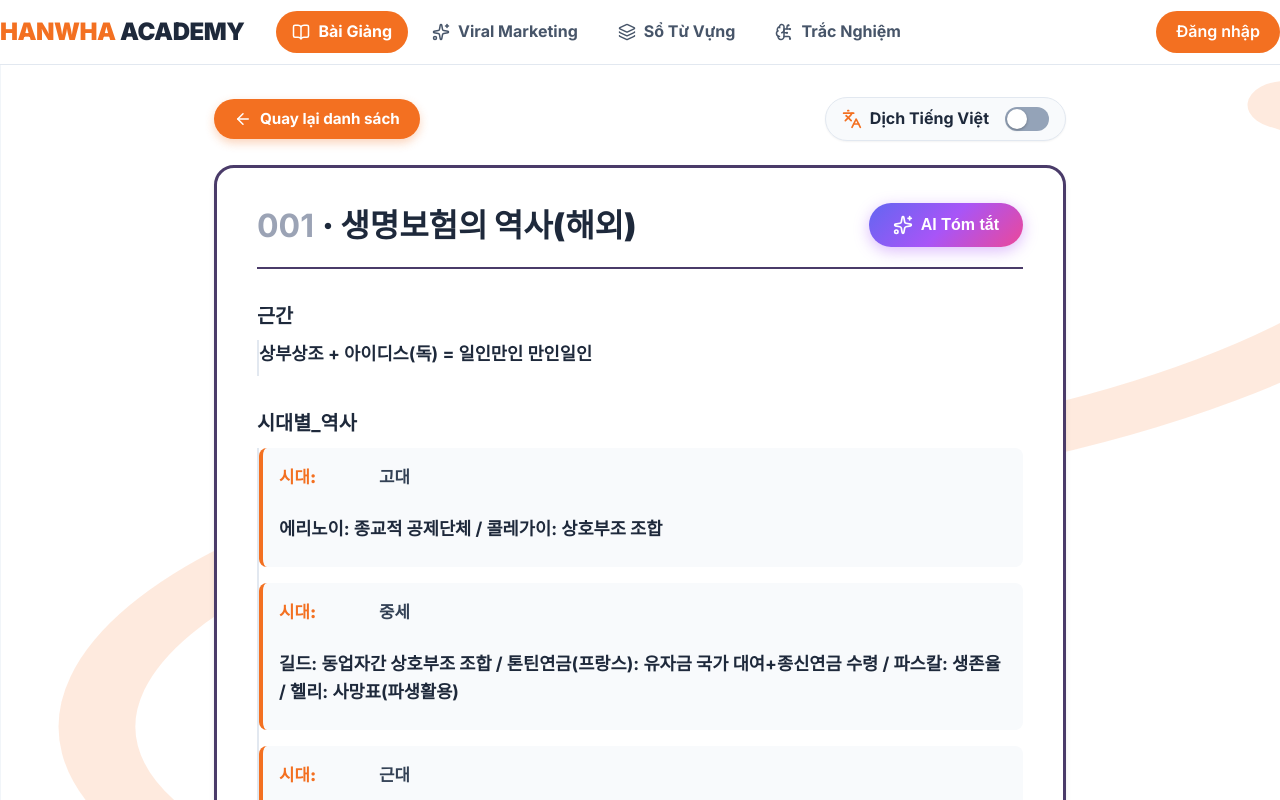
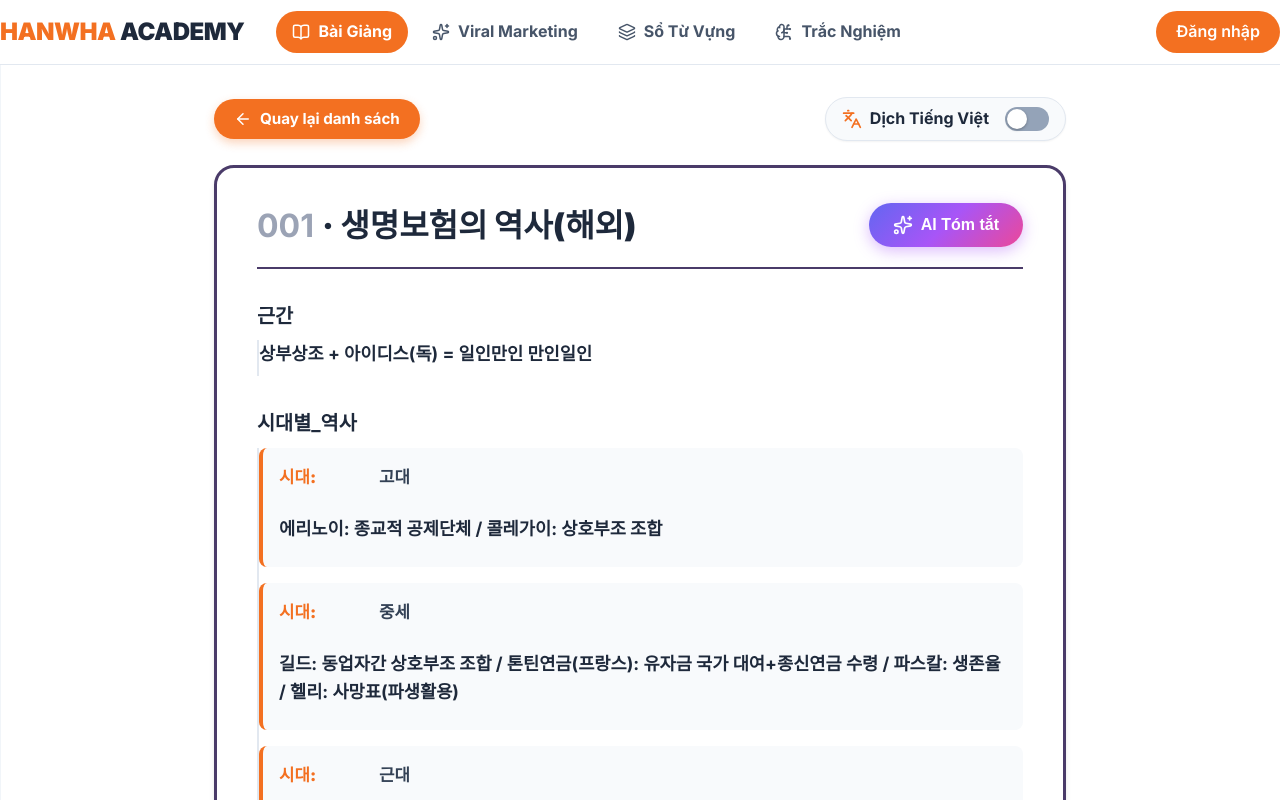
Before and after one commit to andytanphuc3-afk/hanwha2, a Next.js app: page /courses/001 in a window 1280 px wide. Shown: the top 800 px of the page. Built offline with nearby package versions, Linux system fonts and the light colour scheme.

Commit message:
Remove background snake from lesson details page

```diff
--- a/src/components/LessonClient.tsx
+++ b/src/components/LessonClient.tsx
@@ -121,25 +121,8 @@ export default function LessonClient({ lesson, prevId, nextId }: { lesson: Lesso
   };
 
   return (
-    <div style={{ position: 'relative', minHeight: '100vh' }}>
-      {/* Background Snake SVG */}
-      <svg
-        style={{ position: 'fixed', top: 0, left: 0, width: '100vw', height: '100vh', zIndex: -1, pointerEvents: 'none' }}
-        viewBox="0 0 1000 1000"
-        preserveAspectRatio="none"
-      >
-        <path
-          d="M-100,100 C200,300 800,-100 1100,200 C1200,400 800,600 500,600 C200,600 -100,900 200,1100 C500,1300 900,1000 1100,1100"
-          fill="none"
-          stroke="var(--hanwha-orange)"
-          strokeWidth="60"
-          strokeLinecap="round"
-          className="snake-animation"
-        />
-      </svg>
-
-      <div className="container py-8" style={{ maxWidth: '900px', position: 'relative', zIndex: 1 }}>
-        {/* Header controls */}
+    <div className="container py-8" style={{ maxWidth: '900px' }}>
+      {/* Header controls */}
       <div className="flex items-center justify-between mb-6 flex-wrap gap-4">
         <Link
           href="/courses"
@@ -276,7 +259,6 @@ export default function LessonClient({ lesson, prevId, nextId }: { lesson: Lesso
           </Link>
         )}
       </div>
-      </div>
     </div>
   );
 }
```
